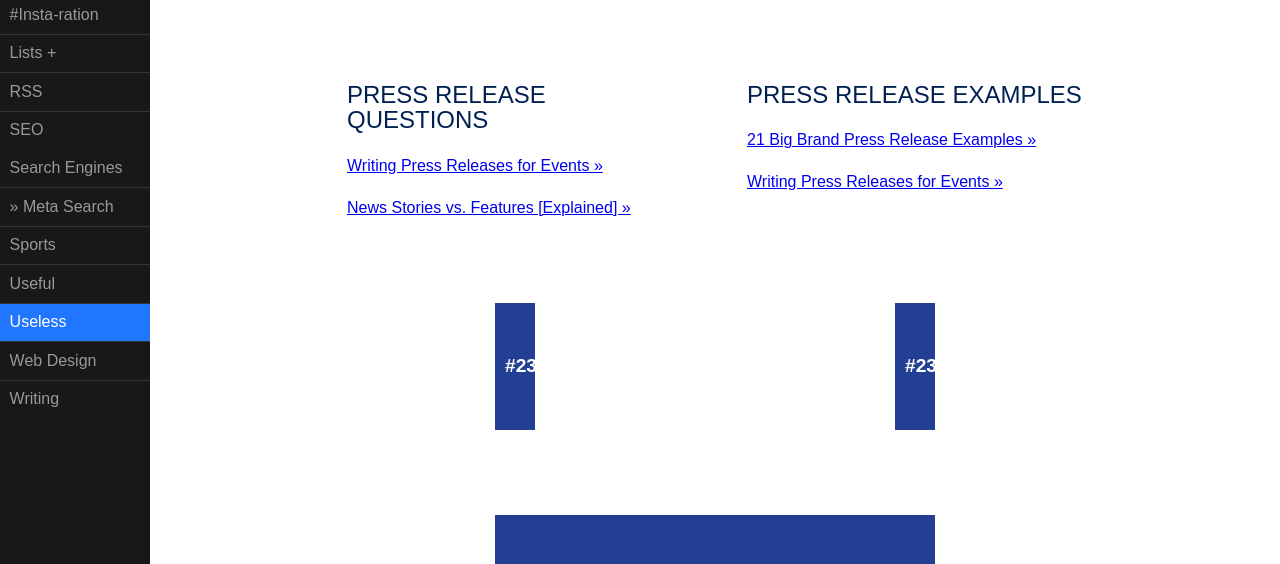
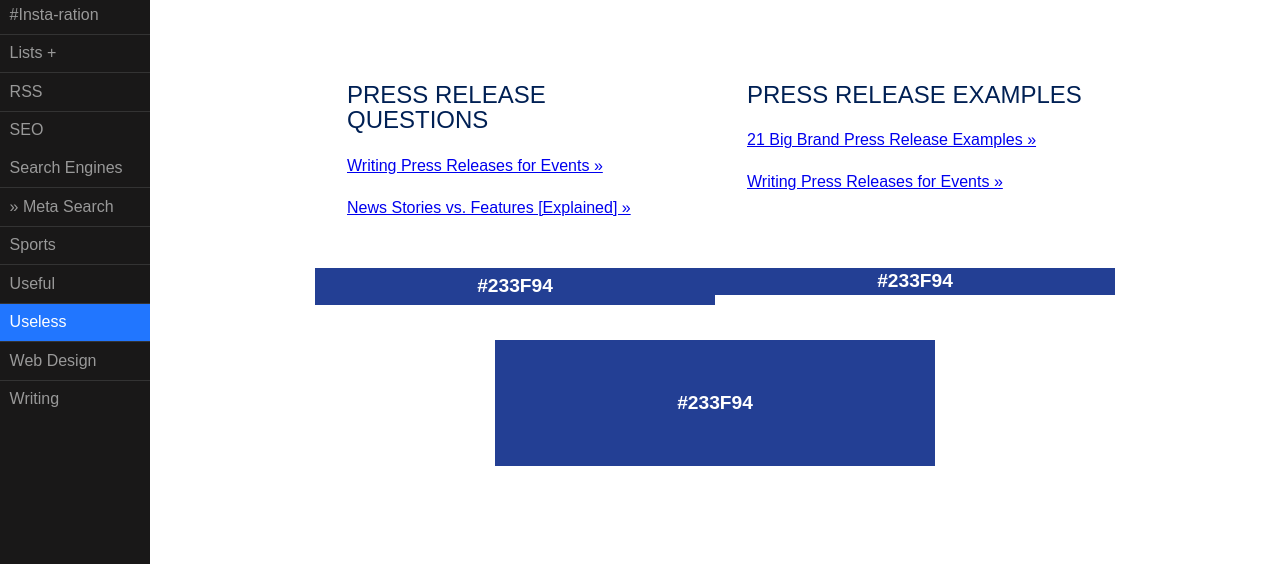
Before and after one commit to baksterism/purebox, a plain HTML site: page colors-main.html in a window 1280 px wide. Shown: the part 163-727 px from the top of the page. Drawn offline with nearby package versions, Linux system fonts and the light colour scheme.

Commit message:
Update colors-main.html

```diff
--- a/colors-main.html
+++ b/colors-main.html
@@ -110,12 +110,12 @@
 <div class="pure-g">
 <div class="pure-u-1 pure-u-md-1 pure-u-lg-1-2">
     <div id="box1">
-          	<div style="background-color: #233f94; padding: 50px 10px 50px; text-align: center; border: 2px charcoal; margin: 35px 180px 50px;">
+          	<div style="background-color: #233f94; padding: 5px 5px 5px; text-align: center; border: 2px charcoal;">
             <big style="color: #ffffff;"><strong>#233F94</strong></big>
           	</div></div></div>
 <div class="pure-u-1 pure-u-md-1 pure-u-lg-1-2">
     <div id="box1">
-          	<div style="background-color: #233f94; padding: 50px 10px 50px; text-align: center; border: 2px charcoal; margin: 35px 180px 50px;">
+          	<div style="background-color: #233f94; text-align: center; border: 2px charcoal;">
             <big style="color: #ffffff;"><strong>#233F94</strong></big>
           	</div></div></div>
 </div>
```
